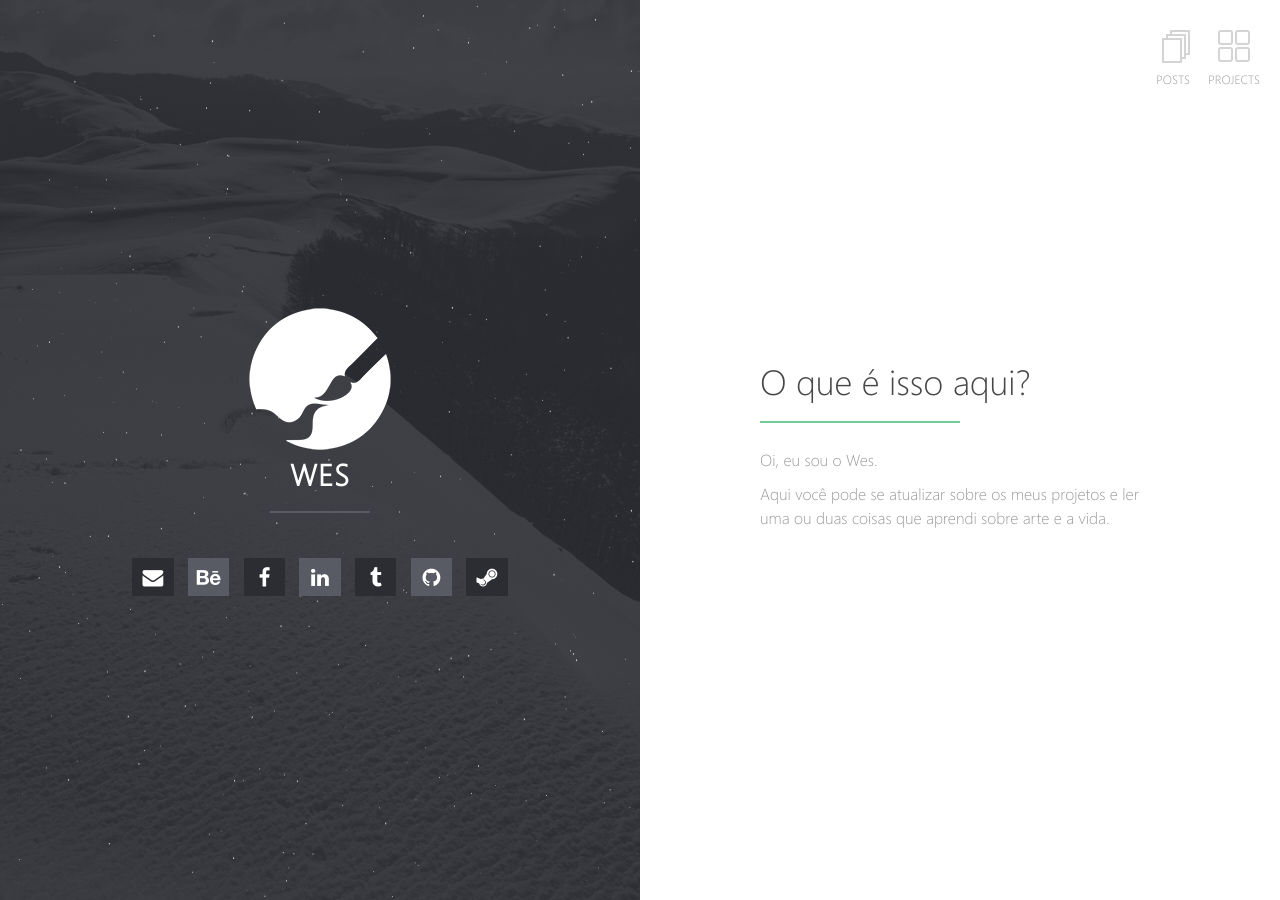
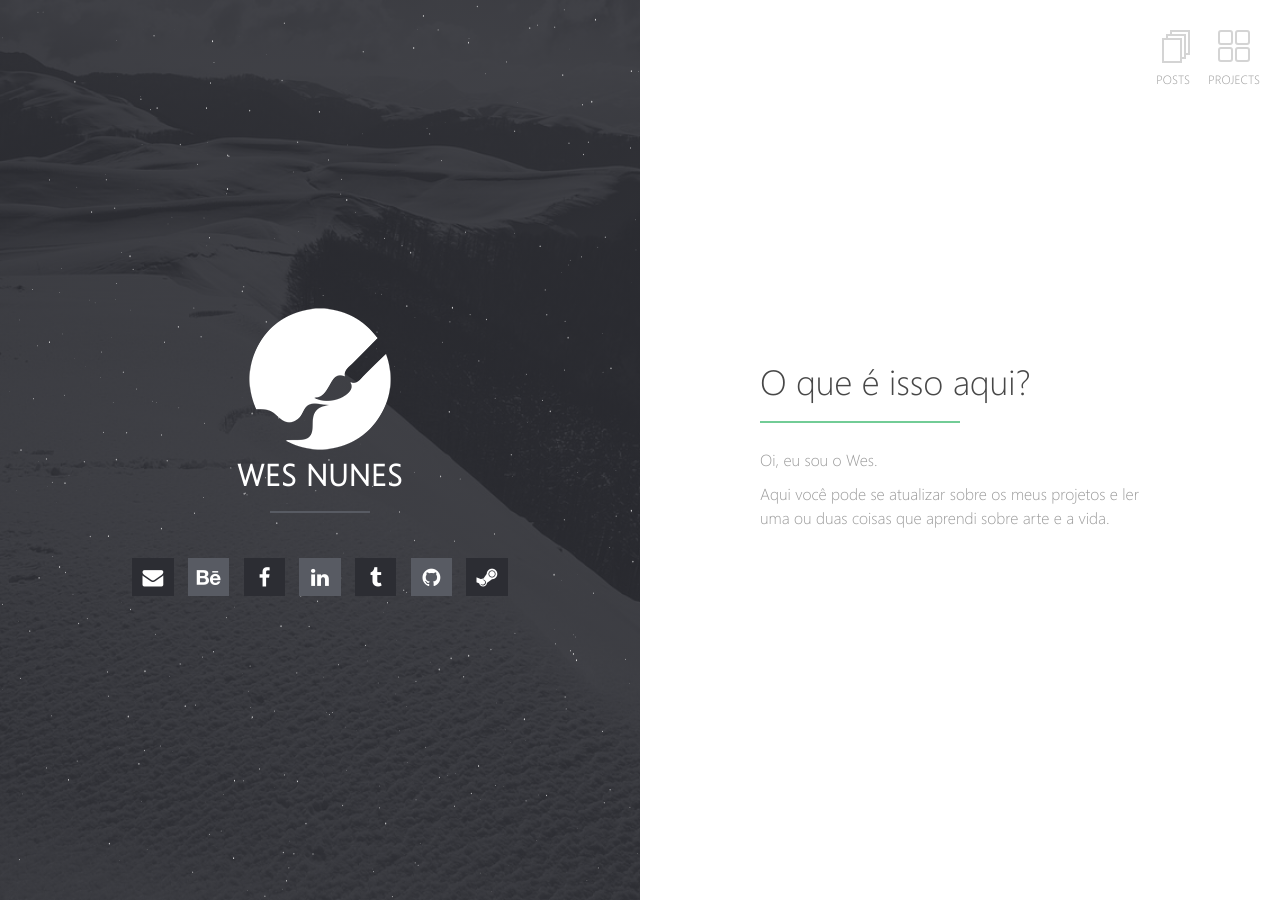
Before and after one commit to WesRabbit/WesRabbit.github.io, a Jekyll site: the page built from index.md, in a window 1280 px wide. Built offline with Jekyll 4.4.1, drawn with Linux system fonts in a browser that asks for light colours; our own code applies the rules of GitHub Pages for plain Markdown files.

Commit message:
Update _config.yml

```diff
--- a/_config.yml
+++ b/_config.yml
@@ -1,5 +1,5 @@
 # Site
-title: Wes
+title: Wes Nunes
 #description: Talvez uma ideia, talvez
 url: https://wesrabbit.github.io/
 logo: /wessy.png    # Site logo
```
